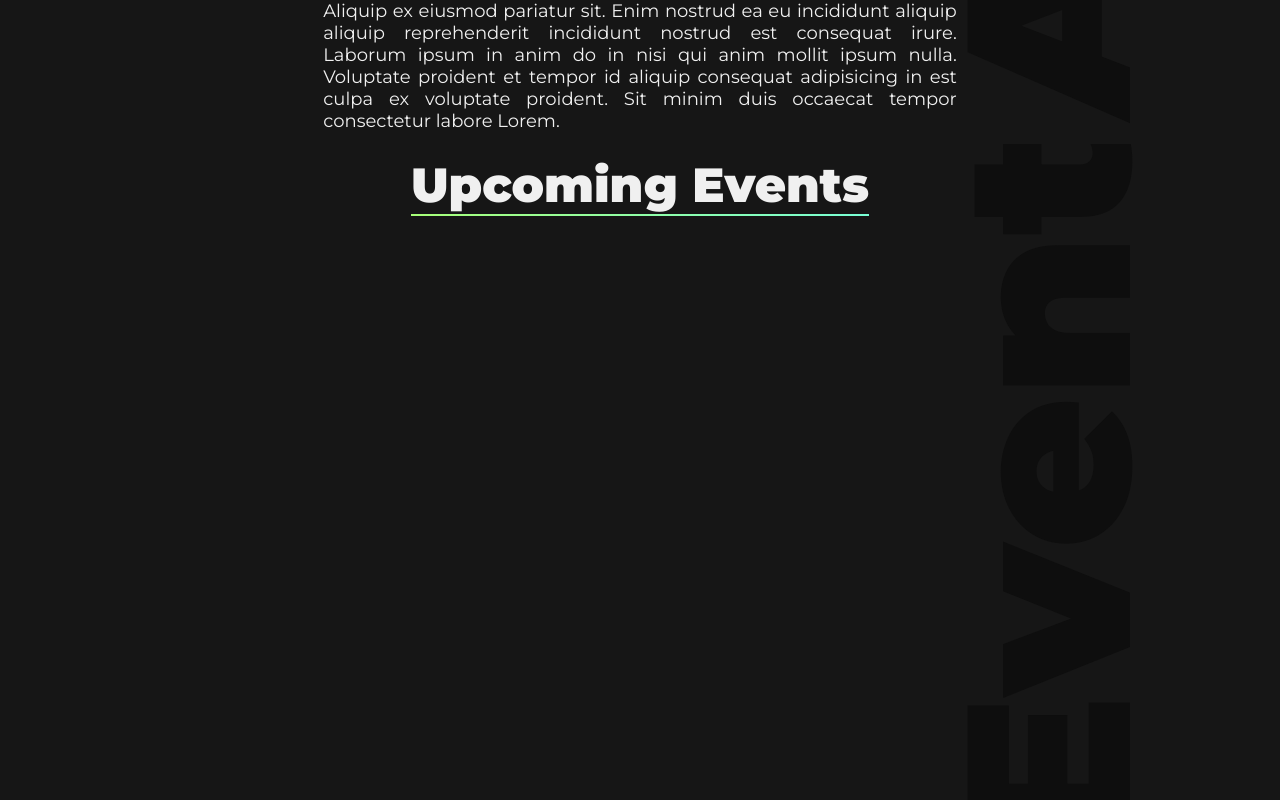
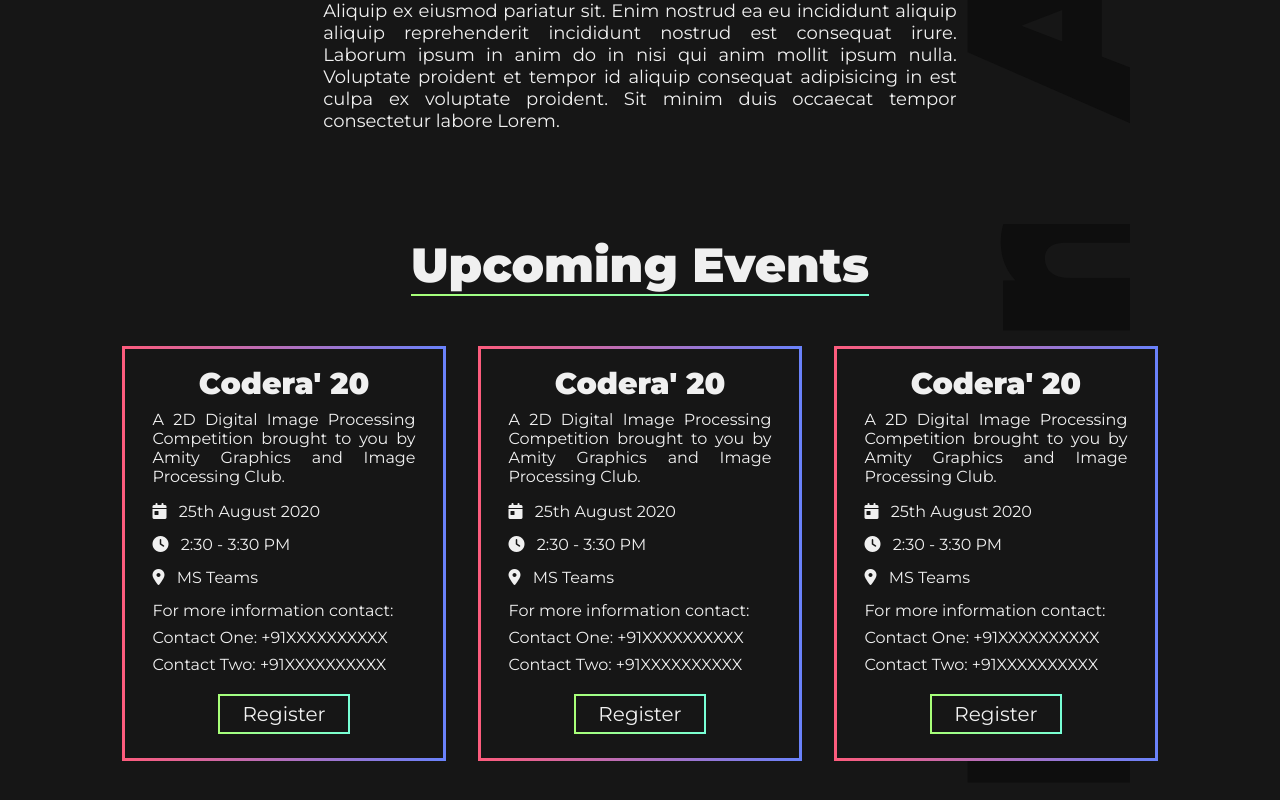
Before and after one commit to sksuryan/agpi, a React (Create React App) app: page / in a window 1280 px wide. Shown: the part 1406-2206 px from the top of the page. Built offline with nearby package versions, Linux system fonts and the light colour scheme.

Commit message:
👷 Added Event Cards for Event Section 👷 No default heights for sections except hero section

```diff
--- a/public/index.html
+++ b/public/index.html
@@ -11,6 +11,7 @@
     />
 
     <link href="https://fonts.googleapis.com/css2?family=Montserrat:ital,wght@0,300;0,400;0,900;1,800&display=swap" rel="stylesheet">
+    <script src="https://kit.fontawesome.com/ec3102ef69.js" crossorigin="anonymous"></script>
     <link rel="apple-touch-icon" sizes="180x180" href="%PUBLIC_URL%/icons/apple-touch-icon.png">
     <link rel="mask-icon" href="%PUBLIC_URL%/icons/safari-pinned-tab.svg" color="#5bbad5">
     <meta name="msapplication-TileColor" content="#00aba9">
--- a/src/components/About/style.css
+++ b/src/components/About/style.css
@@ -2,10 +2,13 @@
     position: relative;
     display: flex;
     flex-direction: column;
-    min-height: 90vh;
+    height: max-content;
     width: 90%;
     margin: 0 auto;
+    margin-bottom: 10vh;
     padding: 12px 0px;
+
+    overflow: hidden;
 }
 
 .about__heading{
@@ -56,6 +59,9 @@
 }
 
 @media (max-width: 768px){
+    #about{
+        margin-bottom: initial;
+    }
     .about__heading{
         font-size: 36px;
     }
@@ -65,9 +71,6 @@
 }
 
 @media (max-width: 425px){
-    .about{
-        height: fit-content;
-    }
     .about__para{
         font-size: 14x;
         width: 94%;
--- /dev/null
+++ b/src/components/Events/EventCard/index.js
@@ -0,0 +1,25 @@
+import React from 'react'
+import './style.css'
+
+class EventCard extends React.Component{
+    constructor(props){
+        super(props);
+    }
+    render(){
+        return (
+            <div className='event-card'>
+                <p className='event-card__heading'>Codera' 20</p>
+                <p className='event-card__desc'>A 2D Digital Image Processing Competition brought to you by Amity Graphics and Image Processing Club.</p>
+                <p className='event-card__details'><span className='event-card__icons'><i class="fas fa-calendar-day"></i></span> 25th August 2020</p>
+                <p className='event-card__details'><span className='event-card__icons'><i class="fas fa-clock"></i></span> 2:30 - 3:30 PM</p>
+                <p className='event-card__details'><span className='event-card__icons'><i class="fas fa-map-marker-alt"></i></span> MS Teams</p>
+                <p className='event-card__details'>For more information contact: </p>
+                <p className='event-card__details'>Contact One: +91XXXXXXXXXX</p>
+                <p className='event-card__details'>Contact Two: +91XXXXXXXXXX</p>
+                <button className='event-card__register'>Register</button>
+            </div>
+        );
+    }
+}
+
+export default EventCard;
--- /dev/null
+++ b/src/components/Events/EventCard/style.css
@@ -0,0 +1,92 @@
+.event-card{
+    position: relative;
+
+    display: flex;
+    flex-direction: column;
+
+    width: 100%;
+    height: max-content;
+
+    background: var(--background-color);
+
+    border: 3px solid;
+    border-image-source: linear-gradient(to right, #fc5c7d, #6a82fb);
+    border-image-slice: 1;
+    border-image-width: 3px;
+    box-sizing: border-box;
+
+    padding: 16px 28px;
+}
+
+.event-card p{
+    font-family: var(--secondary-font);
+    color: var(--default-font-color);
+}
+
+.event-card *{
+    margin-bottom: 8px;
+}
+
+.event-card__heading{
+    font-size: 30px;
+    font-weight: 900;
+    padding: 0;
+}
+
+.event-card__desc{
+    font-size: 16px;
+    text-align: justify;
+
+    margin-bottom: 16px;
+}
+
+.event-card__details{
+    text-align: start;
+
+    font-size: 16px;
+}
+
+.event-card__icons{
+    vertical-align: text-top;
+    padding-right: 8px;
+}
+
+.event-card__register{
+    font-family: var(--secondary-font);
+    font-size: 20px;
+    color: var(--default-font-color);
+
+    width: 50%;
+    align-self: center;
+    background: none;
+    outline: none;
+
+    border: solid 2px;
+    border-image-source: var(--highlight-color);
+    border-image-slice: 1;
+
+    padding: 6px;
+    margin-top: 12px;
+
+    cursor: pointer;
+}
+
+@media (max-width: 768px){
+    .event-card__heading{
+        font-size: 24px;
+    }
+    .event-card__desc,
+    .event-card__details{
+        font-size: 14px;
+    }
+}
+
+@media (max-width: 425px){
+    .event-card__heading{
+        font-size: 24px;
+    }
+    .event-card__desc,
+    .event-card__details{
+        font-size: 14px;
+    }
+}
--- a/src/components/Events/index.js
+++ b/src/components/Events/index.js
@@ -1,5 +1,6 @@
 import React from 'react';
 import './style.css';
+import EventCard from './EventCard';
 
 class Events extends React.Component{
     render(){
@@ -7,6 +8,11 @@ class Events extends React.Component{
             <section id='events'>
                 <div className='background-heading'>Events</div>
                 <h1 className='events__heading'>Upcoming Events</h1>
+                <div className='events__card-container'>
+                    <EventCard />
+                    <EventCard />
+                    <EventCard />
+                </div>
             </section>
         );
     }
--- a/src/components/Events/style.css
+++ b/src/components/Events/style.css
@@ -2,7 +2,7 @@
     position: relative;
     display: flex;
     flex-direction: column;
-    min-height: 90vh;
+    height: max-content;
     width: 90%;
     margin: 0 auto;
     margin-bottom: 12px;
--- a/src/index.css
+++ b/src/index.css
@@ -9,6 +9,9 @@
 
 *{
   box-sizing: border-box;
+
+  margin: 0;
+  padding: 0;
 }
 
 html{
```
